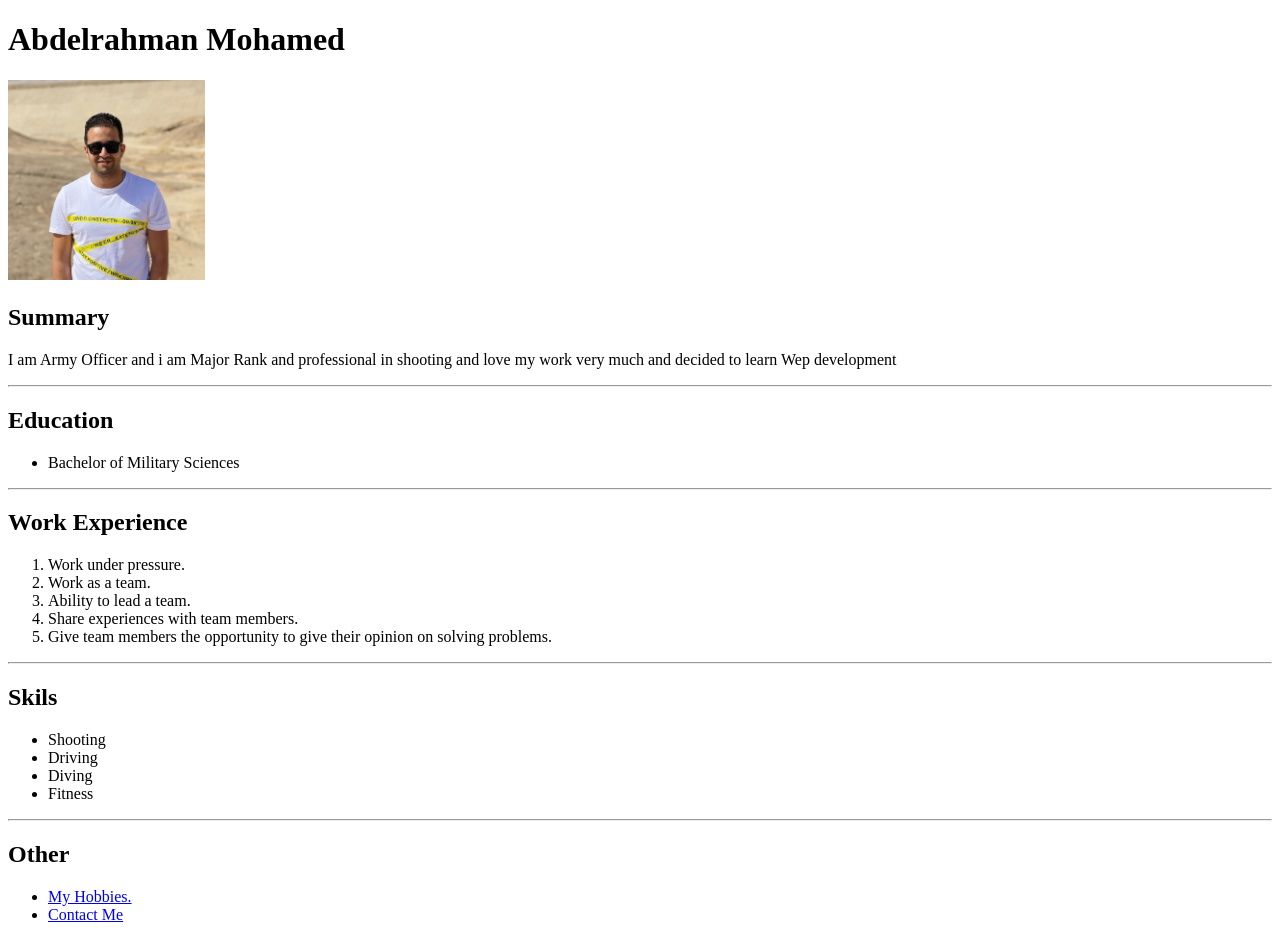
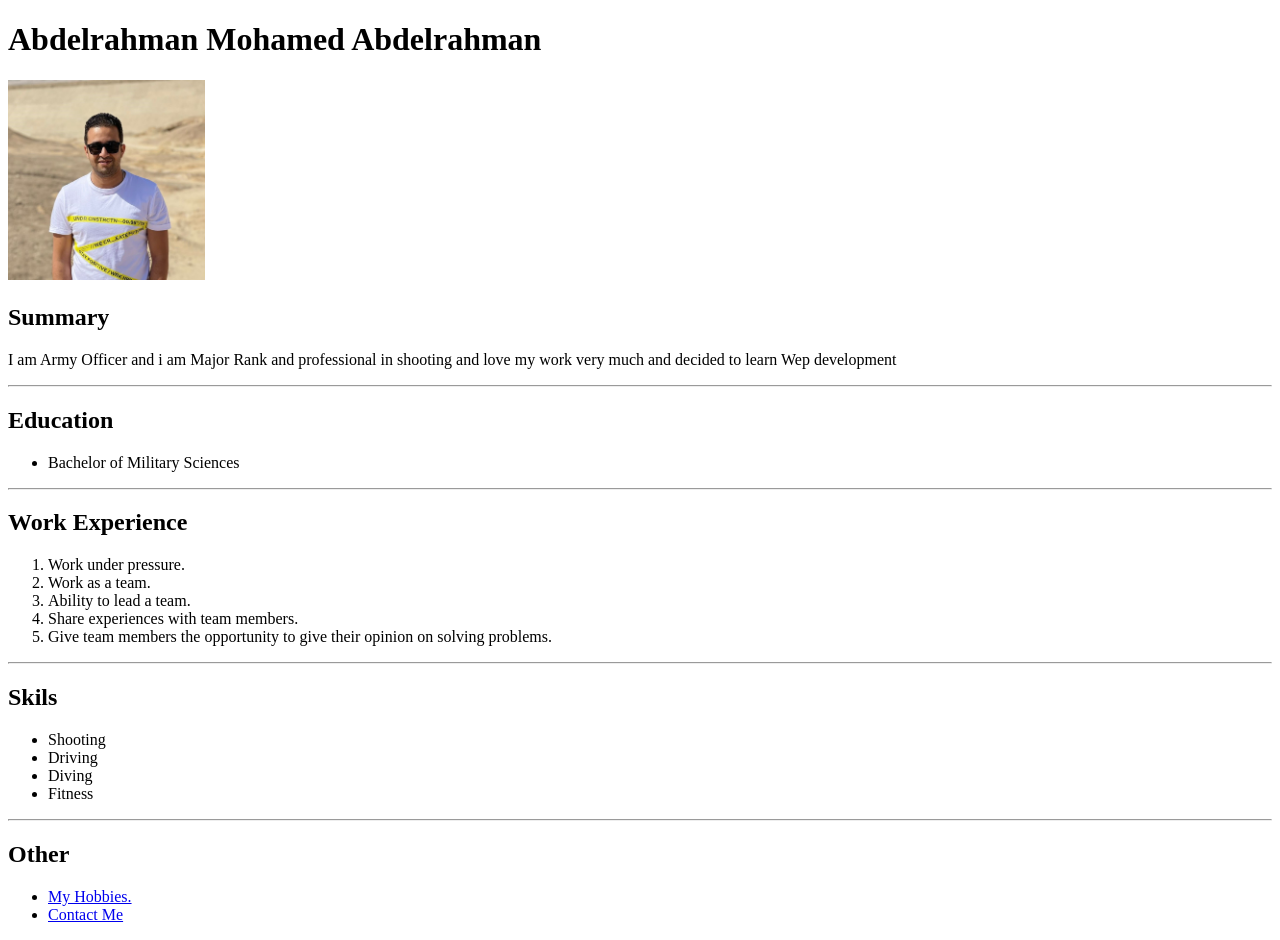
Before and after one commit to abdelra7man206/html-portfolio, a plain HTML site: page index.html in a window 1280 px wide. Drawn offline with Linux system fonts and the light colour scheme.

Commit message:
Update index.html

```diff
--- a/index.html
+++ b/index.html
@@ -5,7 +5,7 @@
      <title>My Resume</title>
 </head>
 <body>
-    <h1>Abdelrahman Mohamed</h1>
+    <h1>Abdelrahman Mohamed Abdelrahman</h1>
     <img src="./Abdo.jpg" height="200" alt="Profile Photo">
     <h2>Summary</h2>
     <p>I am Army Officer and i am Major Rank and professional in shooting and love my work very much and decided to learn Wep development</p>
@@ -39,4 +39,5 @@
     </ul>
     </body>
 </body>
+
 </html>
```
